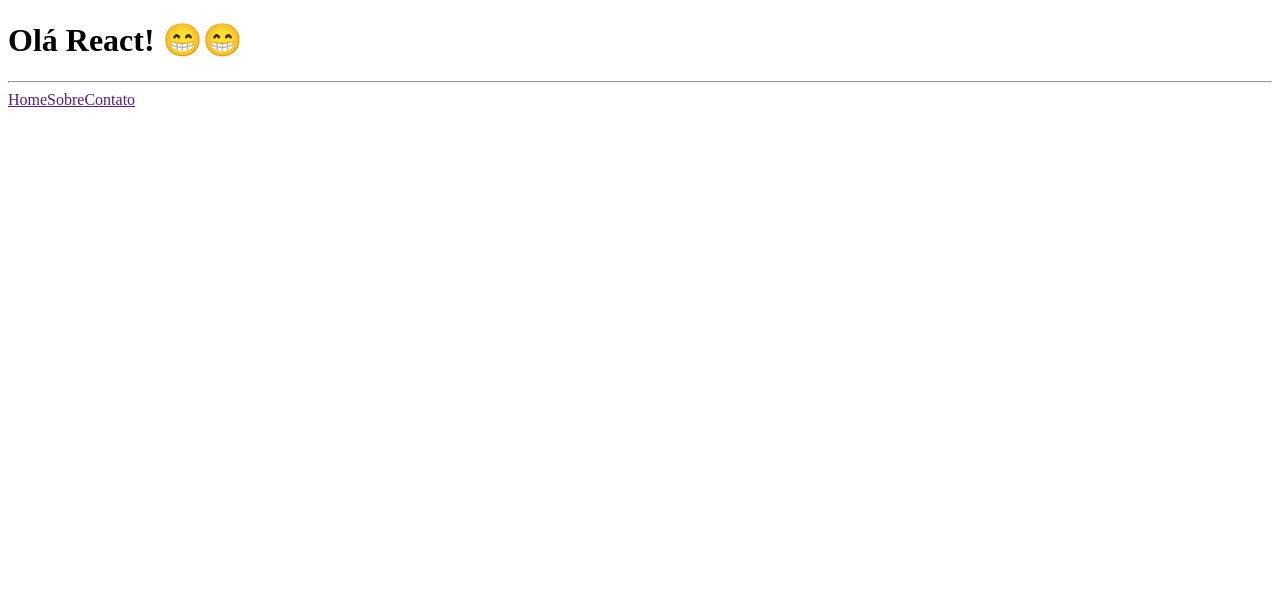
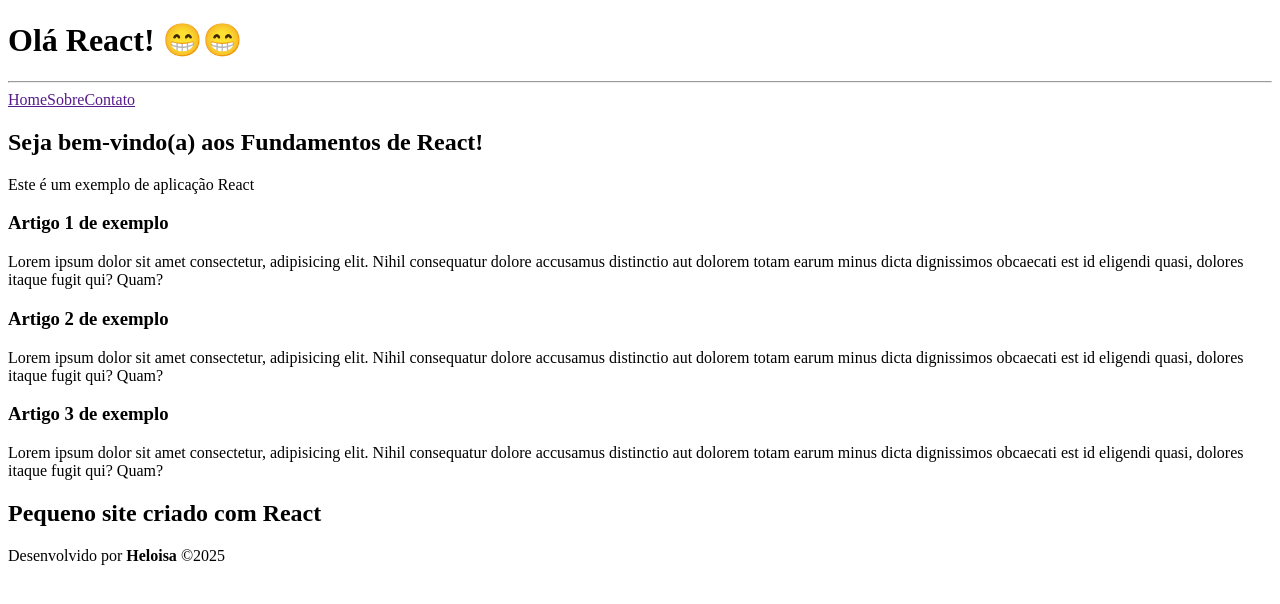
Before and after one commit to heloisa0804/react-fundamentos, a React (Vite) app: page / in a window 1280 px wide. Shown: the top 604 px of the page. Built offline with nearby package versions, Linux system fonts and the light colour scheme.

Commit message:
adiciona comentarios e mais contéudos HTML

```diff
--- a/src/App.tsx
+++ b/src/App.tsx
@@ -1,7 +1,6 @@
 export default function App() {
   // Comentário de uma linha
   /* Comentário de múltiplas linhas */
-  // <> </> -> Fragmento (React Fragmento)
   return (
     <>
       <header>
@@ -13,7 +12,49 @@ export default function App() {
           <a href="">Contato</a>
         </nav>
       </header>
-      <main></main>
+      {/*  Comentários no meio do JSX: é nomrla ficar entre {} */}
+      {/* Ao usar outro elementos HTML no JSX, é importante envolver tudo em <> </> (Fragmento React) */}
+
+      <main>
+        <section>
+          <h2> Seja bem-vindo(a) aos Fundamentos de React!</h2>
+          <p> Este é um exemplo de aplicação React</p>
+
+          <article>
+            <h3>Artigo 1 de exemplo</h3>
+            <p>
+              Lorem ipsum dolor sit amet consectetur, adipisicing elit. Nihil
+              consequatur dolore accusamus distinctio aut dolorem totam earum
+              minus dicta dignissimos obcaecati est id eligendi quasi, dolores
+              itaque fugit qui? Quam?
+            </p>
+          </article>
+          <article>
+            <h3>Artigo 2 de exemplo</h3>
+            <p>
+              Lorem ipsum dolor sit amet consectetur, adipisicing elit. Nihil
+              consequatur dolore accusamus distinctio aut dolorem totam earum
+              minus dicta dignissimos obcaecati est id eligendi quasi, dolores
+              itaque fugit qui? Quam?
+            </p>
+          </article>
+          <article>
+            <h3>Artigo 3 de exemplo</h3>
+            <p>
+              Lorem ipsum dolor sit amet consectetur, adipisicing elit. Nihil
+              consequatur dolore accusamus distinctio aut dolorem totam earum
+              minus dicta dignissimos obcaecati est id eligendi quasi, dolores
+              itaque fugit qui? Quam?
+            </p>
+          </article>
+        </section>
+      </main>
+      <footer>
+        <h2>Pequeno site criado com React</h2>
+        <p>
+          Desenvolvido por <b> Heloisa</b> &copy;2025
+        </p>
+      </footer>
     </>
   );
 }
```
